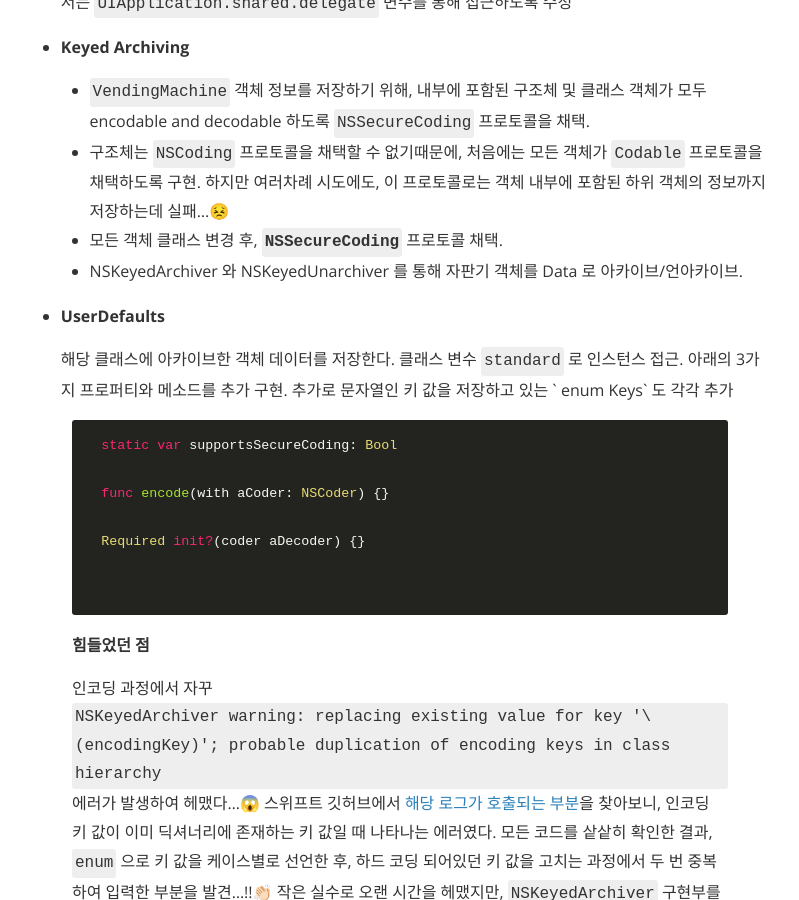
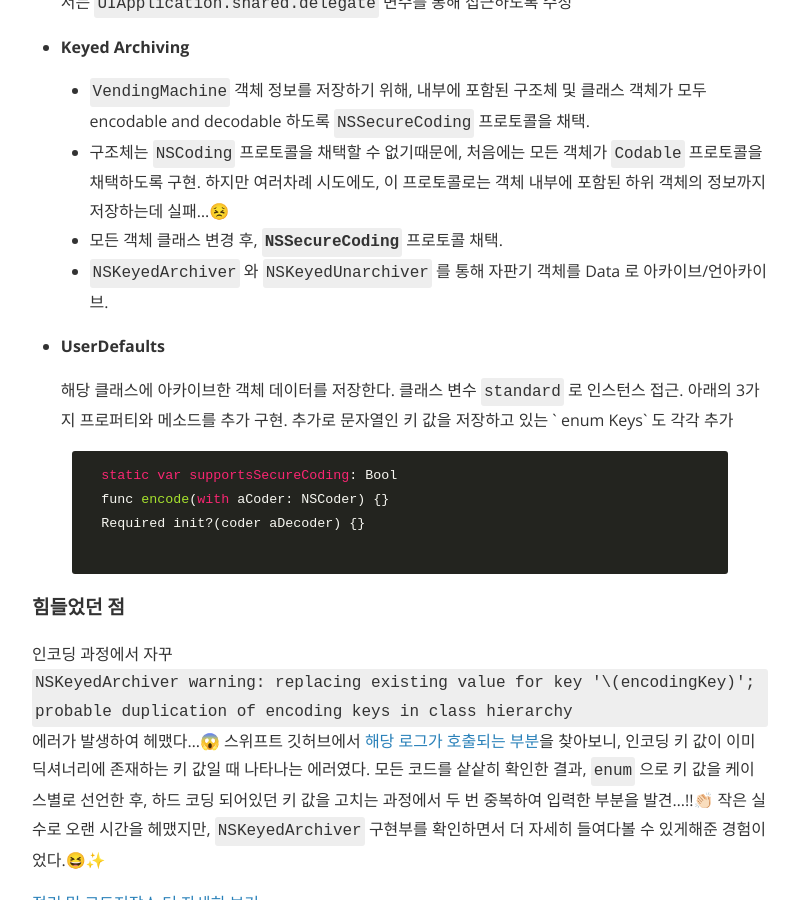
Before and after one commit to popsmile/popsmile.github.io, a Jekyll site: the page built from _posts/2019-01-08-TIL.markdown, in a window 1280 px wide and 900 px high, scrolled down 970 px. Shown: the whole window, without its empty margins (240-1039 px from the left). Built offline with Jekyll 4.4.1, drawn with Linux system fonts in a browser that asks for light colours; nearby versions of some CDN libraries.

Commit message:
Fix: the grammar of markdown

```diff
--- a/_posts/2019-01-08-TIL.markdown
+++ b/_posts/2019-01-08-TIL.markdown
@@ -28,23 +28,22 @@ cover:  "/assets/cover/pencil-clips-on-greenblue.jpeg"
   - `VendingMachine` 객체 정보를 저장하기 위해, 내부에 포함된 구조체 및 클래스 객체가 모두 encodable and decodable 하도록 `NSSecureCoding` 프로토콜을 채택.
   - 구조체는 `NSCoding` 프로토콜을 채택할 수 없기때문에, 처음에는 모든 객체가 `Codable` 프로토콜을 채택하도록 구현. 하지만 여러차례 시도에도, 이 프로토콜로는 객체 내부에 포함된 하위 객체의 정보까지 저장하는데 실패...😣
   - 모든 객체 클래스 변경 후, **`NSSecureCoding`** 프로토콜 채택.
-  - NSKeyedArchiver 와 NSKeyedUnarchiver 를 통해 자판기 객체를 Data 로 아카이브/언아카이브.
+  - `NSKeyedArchiver` 와 `NSKeyedUnarchiver` 를 통해 자판기 객체를 Data 로 아카이브/언아카이브.
 
 - **UserDefaults**
 
   해당 클래스에 아카이브한 객체 데이터를 저장한다. 클래스 변수 `standard` 로 인스턴스 접근. 아래의 3가지 프로퍼티와 메소드를 추가 구현. 추가로 문자열인 키 값을 저장하고 있는 ` enum Keys` 도 각각 추가
 
-  {% highlight swift %}
+  {% highlight javascript %}
   static var supportsSecureCoding: Bool
-
   func encode(with aCoder: NSCoder) {}
-
   Required init?(coder aDecoder) {}
-
   {% endhighlight %}
 
-  > **힘들었던 점**
-  >
-  > 인코딩 과정에서 자꾸 `NSKeyedArchiver warning: replacing existing value for key '\(encodingKey)'; probable duplication of encoding keys in class hierarchy` 에러가 발생하여 헤맸다...😱 스위프트 깃허브에서 [해당 로그가 호출되는 부분](https://github.com/apple/swift-corelibs-foundation/blob/master/Foundation/NSKeyedArchiver.swift#L424)을 찾아보니, 인코딩 키 값이 이미 딕셔너리에 존재하는 키 값일 때 나타나는 에러였다. 모든 코드를 샅샅히 확인한 결과, `enum` 으로 키 값을 케이스별로 선언한 후, 하드 코딩 되어있던 키 값을 고치는 과정에서 두 번 중복하여 입력한 부분을 발견...!!👏🏻 작은 실수로 오랜 시간을 헤맸지만, `NSKeyedArchiver` 구현부를 확인하면서 더 자세히 들여다볼 수 있게해준 경험이었다.😆✨
+
+
+#### 힘들었던 점
+
+인코딩 과정에서 자꾸 `NSKeyedArchiver warning: replacing existing value for key '\(encodingKey)'; probable duplication of encoding keys in class hierarchy` 에러가 발생하여 헤맸다...😱 스위프트 깃허브에서 [해당 로그가 호출되는 부분](https://github.com/apple/swift-corelibs-foundation/blob/master/Foundation/NSKeyedArchiver.swift#L424)을 찾아보니, 인코딩 키 값이 이미 딕셔너리에 존재하는 키 값일 때 나타나는 에러였다. 모든 코드를 샅샅히 확인한 결과, `enum` 으로 키 값을 케이스별로 선언한 후, 하드 코딩 되어있던 키 값을 고치는 과정에서 두 번 중복하여 입력한 부분을 발견...!!👏🏻 작은 실수로 오랜 시간을 헤맸지만, `NSKeyedArchiver` 구현부를 확인하면서 더 자세히 들여다볼 수 있게해준 경험이었다.😆✨
 
 [정리 및 코드저장소 더 자세히 보기](https://github.com/code-squad/swift-vendingmachineapp/tree/popsmile#3-%EC%95%B1-%EC%83%9D%EB%AA%85%EC%A3%BC%EA%B8%B0%EC%99%80-%EA%B0%9D%EC%B2%B4-%EC%A0%80%EC%9E%A5)
```
